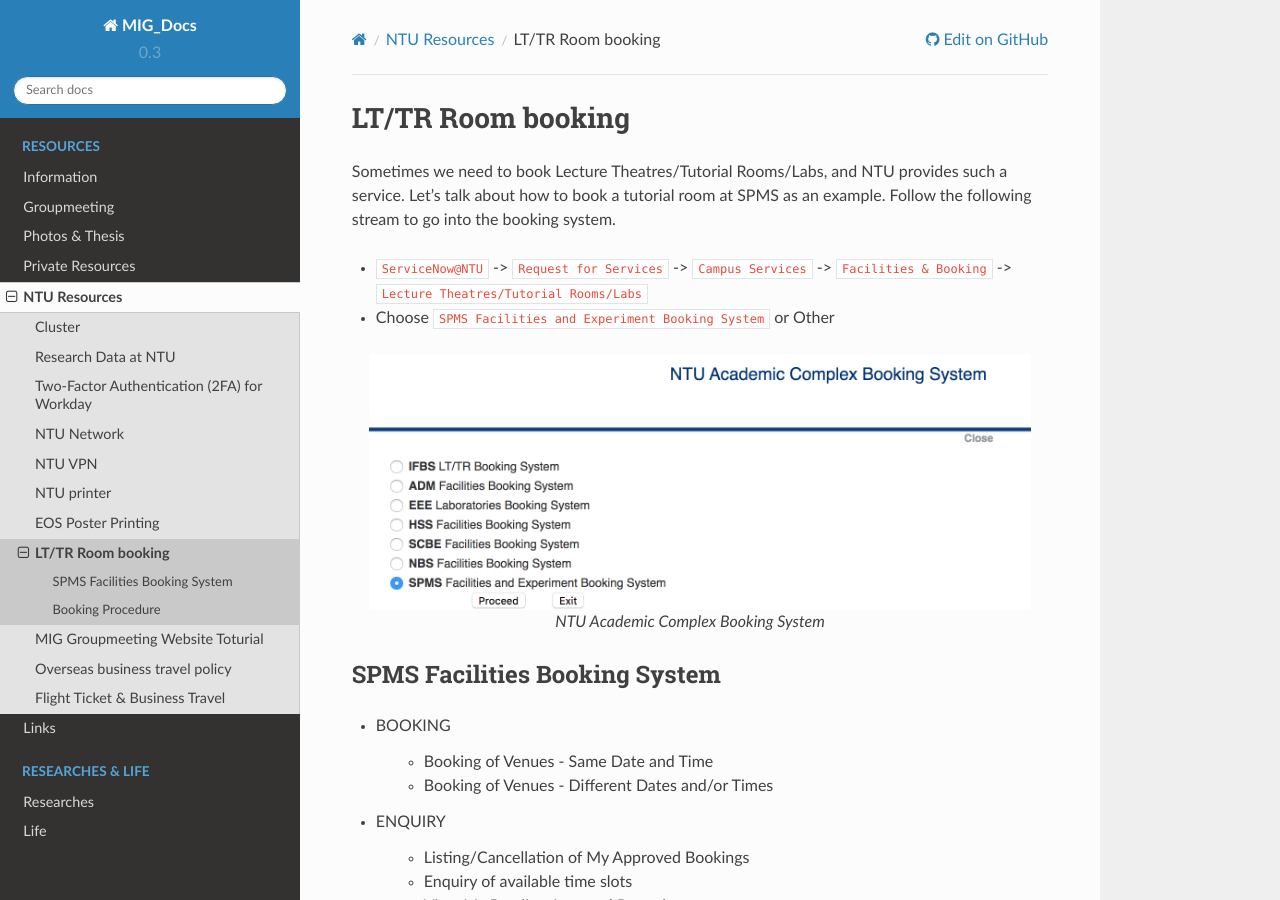
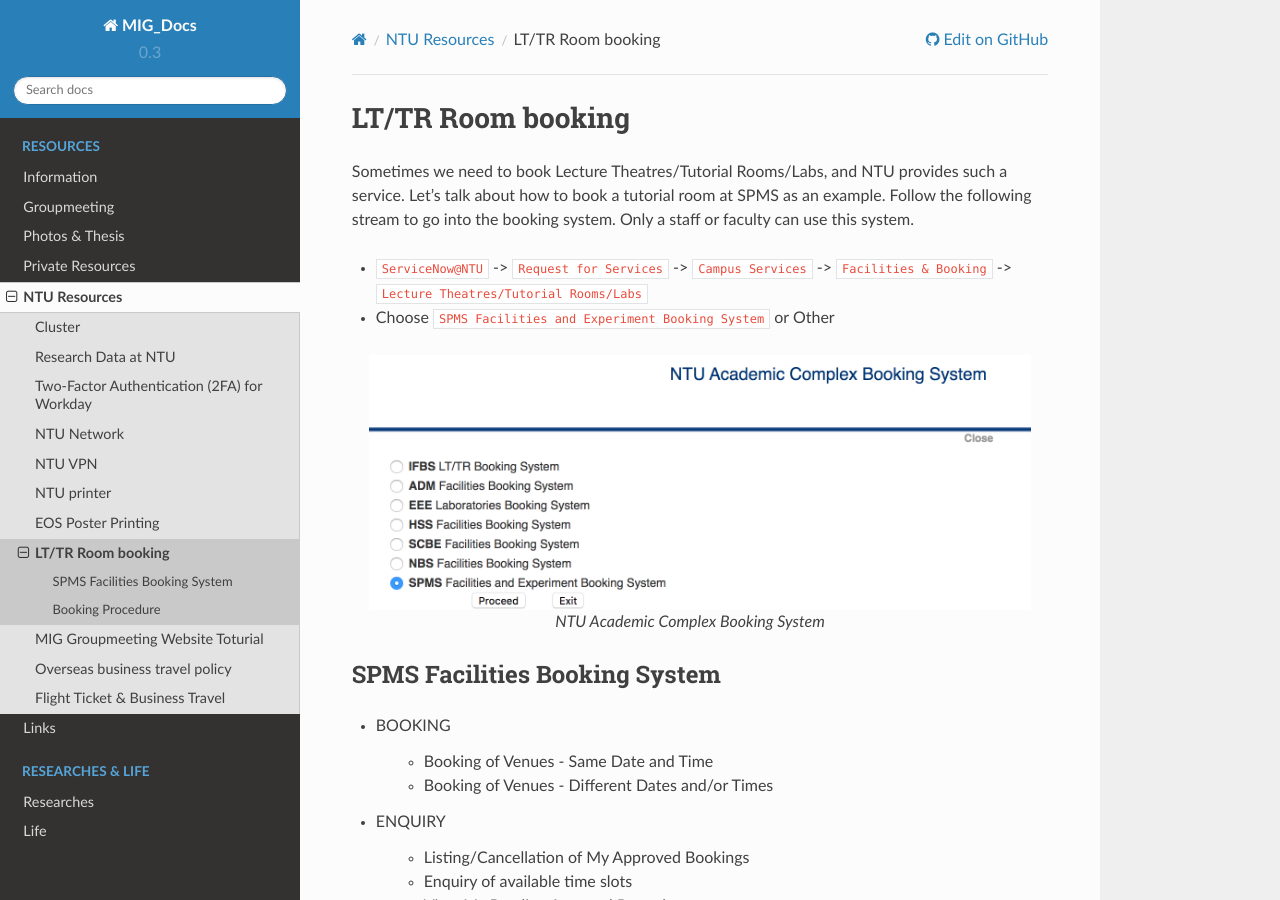
Before and after one commit to MIGG-NTU/MIG_Docs, a Sphinx documentation site: the page built from source/resources-ntu/room-booking/index.rst, in a window 1280 px wide and 900 px high. Built offline with Sphinx 7.4.7 and the Read the Docs theme 2.0.0, drawn with Linux system fonts in a browser that asks for light colours.

Commit message:
Update index.rst (#33)

```diff
--- a/source/resources-ntu/room-booking/index.rst
+++ b/source/resources-ntu/room-booking/index.rst
@@ -1,7 +1,7 @@
 LT/TR Room booking
 ==================
 
-Sometimes we need to book Lecture Theatres/Tutorial Rooms/Labs, and NTU provides such a service. Let's talk about how to book a tutorial room at SPMS as an example. Follow the following stream to go into the booking system.
+Sometimes we need to book Lecture Theatres/Tutorial Rooms/Labs, and NTU provides such a service. Let's talk about how to book a tutorial room at SPMS as an example. Follow the following stream to go into the booking system. Only a staff or faculty can use this system.
 
 - ``ServiceNow@NTU`` -> ``Request for Services`` -> ``Campus Services`` -> ``Facilities & Booking`` -> ``Lecture Theatres/Tutorial Rooms/Labs``
 
```
